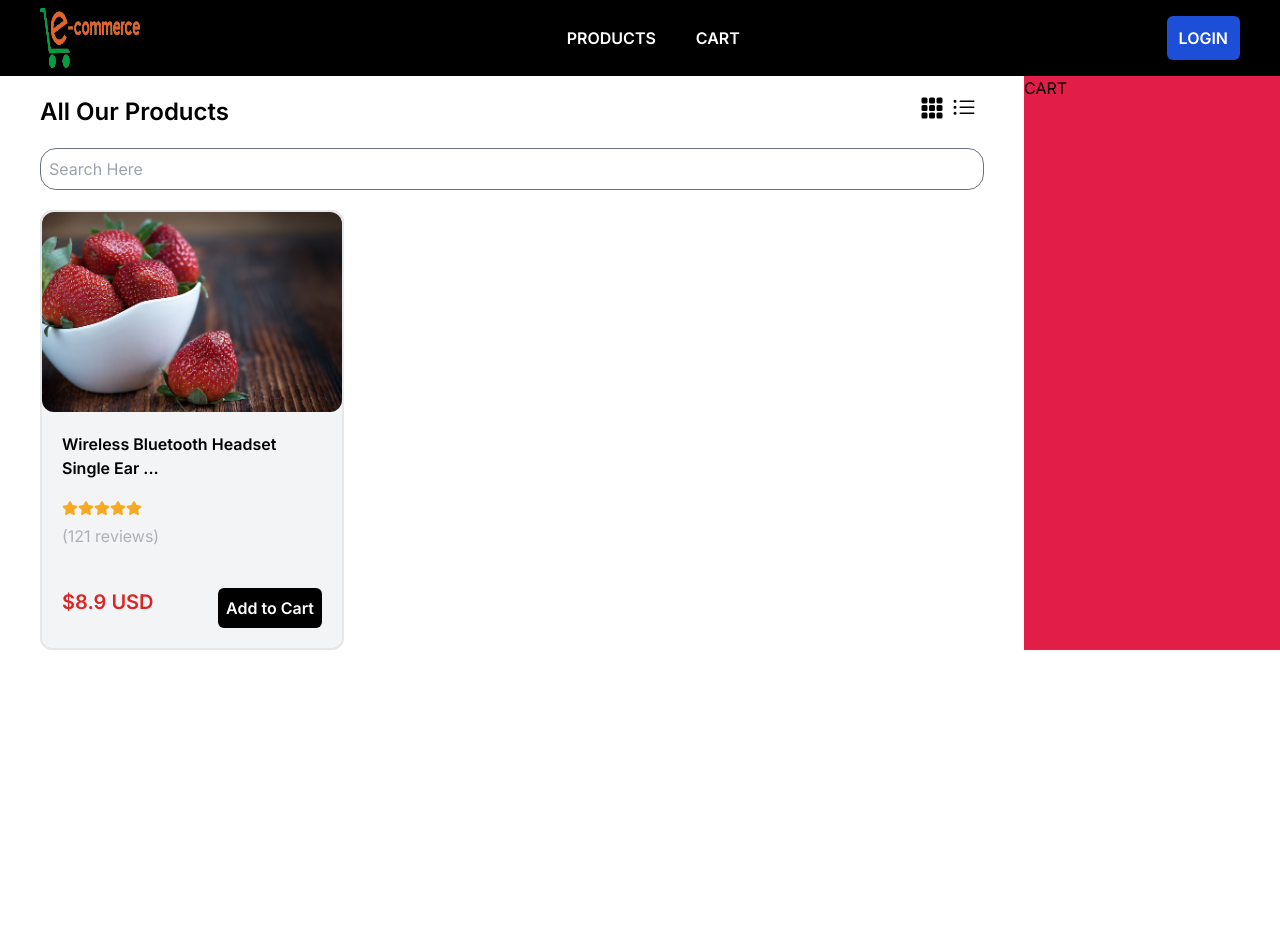
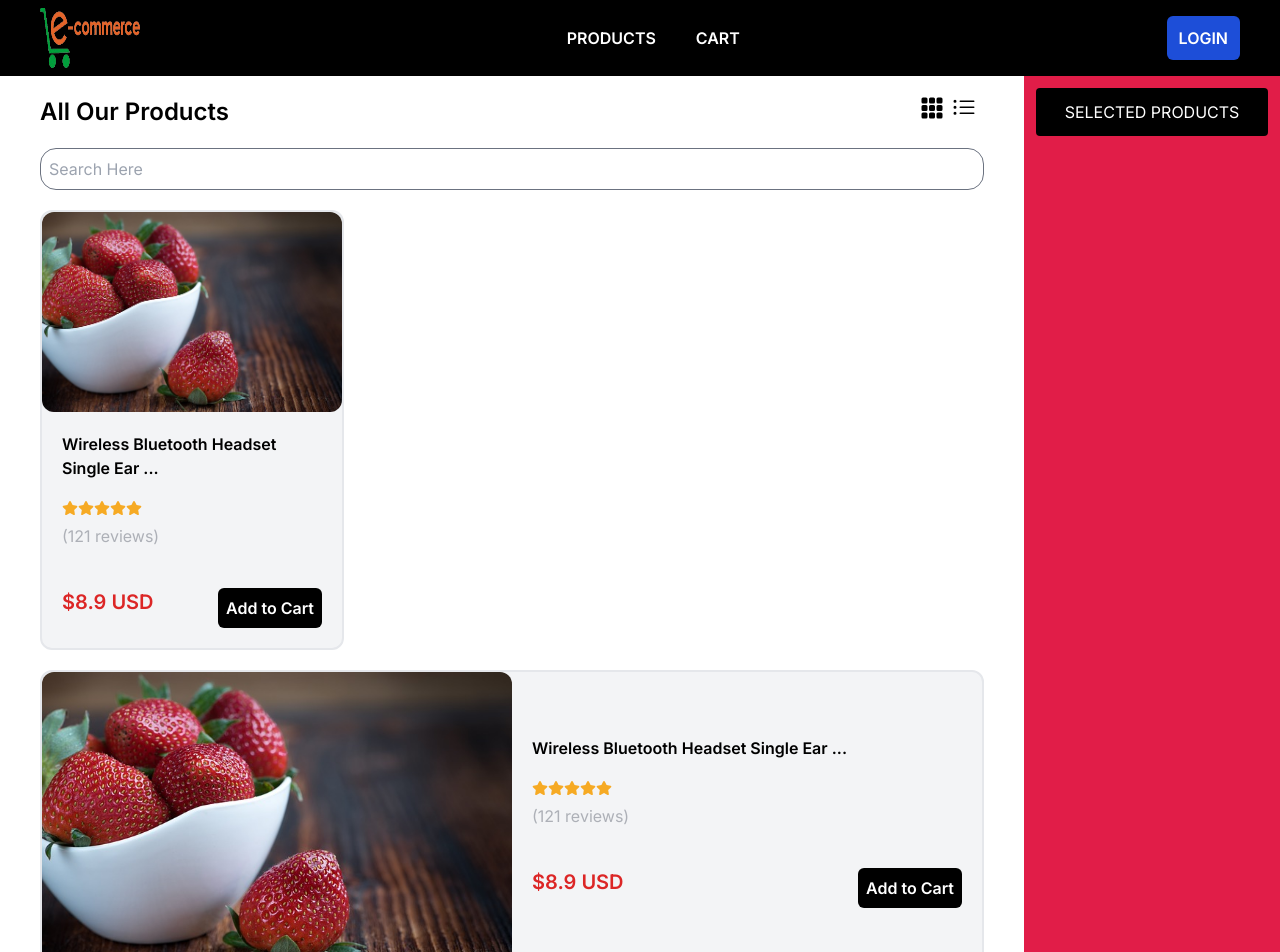
Before and after one commit to ARaihan66/NextJs_Ecommerce_Task, a Next.js app: page / in a window 1280 px wide. Shown: the top 952 px of the page. Before the commit the page ends 800 px from the top, so only its background shows below. Built offline with nearby package versions, Linux system fonts and the light colour scheme.

Commit message:
Product card part two done

```diff
--- a/src/app/components/products/Products.js
+++ b/src/app/components/products/Products.js
@@ -4,14 +4,18 @@ import SearchOption from "./SearchOption";
 
 const Products = () => {
   return (
-    <div className="product_main">
-      <div className="">
-        <SearchOption />
-        <ProductsCard />
+    <div>
+      <div className="product_main">
+        <div>
+          <SearchOption />
+          <ProductsCard />
+        </div>
+        <div className="bg-rose-600 p-3">
+          <h1 className="text-center bg-black text-white p-3 rounded">
+            SELECTED PRODUCTS
+          </h1>
+        </div>
       </div>
-      <div className="bg-rose-600">
-        <h1>CART</h1>
-        </div>
     </div>
   );
 };
--- a/src/app/components/products/ProductsCard.js
+++ b/src/app/components/products/ProductsCard.js
@@ -5,6 +5,7 @@ import { FaStar } from "react-icons/fa6";
 
 const ProductsCard = () => {
   return (
+    <div>
       <div className="mx-10 grid grid-cols-3 gap-4">
         <div className="bg-gray-100 w-full border-2 rounded-xl">
           <Image src={product} alt="image" className="w-[100%] rounded-xl" />
@@ -14,10 +15,10 @@ const ProductsCard = () => {
           <div className="my-5 ml-5">
             <div className="flex ">
               <FaStar className="text-[#F6AA24]" />
-            <FaStar className="text-[#F6AA24]"/>
-            <FaStar className="text-[#F6AA24]"/>
-            <FaStar className="text-[#F6AA24]"/>
-            <FaStar className="text-[#F6AA24]"/>
+              <FaStar className="text-[#F6AA24]" />
+              <FaStar className="text-[#F6AA24]" />
+              <FaStar className="text-[#F6AA24]" />
+              <FaStar className="text-[#F6AA24]" />
             </div>
             <p className="text-[#ADB0B7] mt-2">(121 reviews)</p>
           </div>
@@ -29,6 +30,37 @@ const ProductsCard = () => {
           </div>
         </div>
       </div>
+      <div className="flex items-center bg-gray-100  border-2 rounded-xl mx-10 my-5">
+        <div className="w-1/2">
+          <Image
+            src={product}
+            alt="image"
+            className="w-[100%] rounded-xl h-[300px]"
+          />
+        </div>
+        <div className="w-1/2">
+          <p className="m-5 font-semibold">
+            Wireless Bluetooth Headset Single Ear ...
+          </p>
+          <div className="my-5 ml-5">
+            <div className="flex ">
+              <FaStar className="text-[#F6AA24]" />
+              <FaStar className="text-[#F6AA24]" />
+              <FaStar className="text-[#F6AA24]" />
+              <FaStar className="text-[#F6AA24]" />
+              <FaStar className="text-[#F6AA24]" />
+            </div>
+            <p className="text-[#ADB0B7] mt-2">(121 reviews)</p>
+          </div>
+          <div className="flex justify-between item-center p-5">
+            <p className="font-semibold text-xl text-red-600">$8.9 USD</p>
+            <button className="bg-black text-white font-semibold px-[8px] py-[8px] rounded-md ">
+              Add to Cart
+            </button>
+          </div>
+        </div>
+      </div>
+    </div>
   );
 };
 
```
Lines whose indentation alone changed are shown as unchanged.
